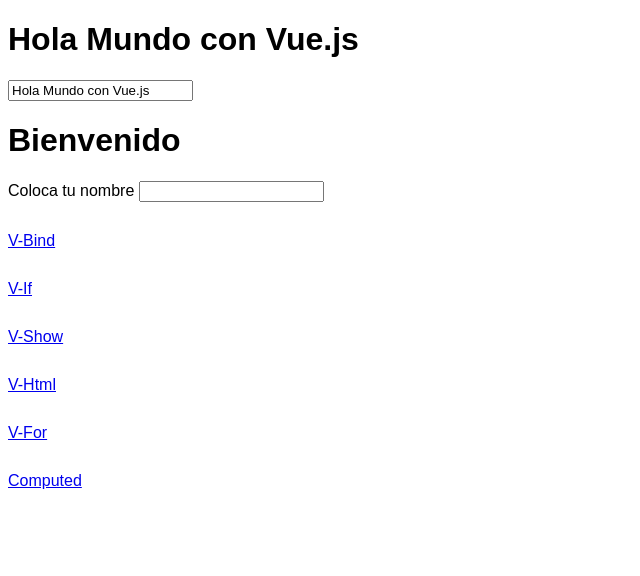
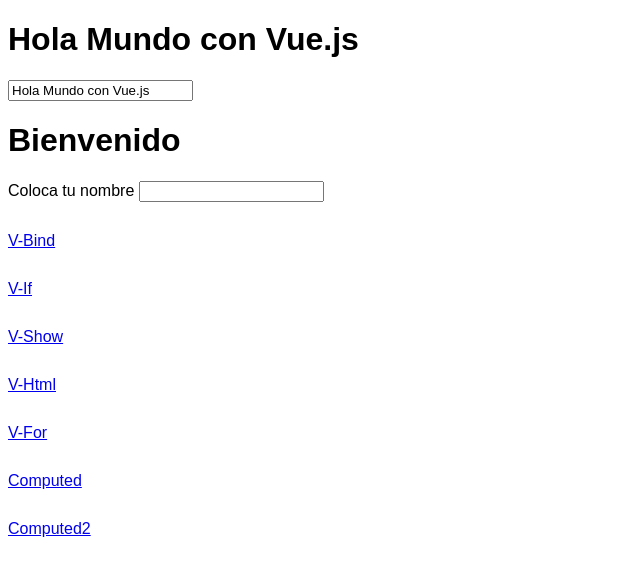
Before and after one commit to YzakV/CursoVue, a plain HTML site: page index.html in a window 1280 px wide. Shown: the whole page, without its empty margins (0-640 px from the left). Drawn offline with nearby package versions, Linux system fonts and the light colour scheme.

Commit message:
Se indexa Computed2

```diff
--- a/index.html
+++ b/index.html
@@ -25,6 +25,7 @@
       <a class="enlaces" href="v-html.html">V-Html</a>
       <a class="enlaces" href="v-for.html">V-For</a>
       <a class="enlaces" href="computed.html">Computed</a>
+      <a class="enlaces" href="computed2.html">Computed2</a>
       <script src="https://cdn.jsdelivr.net/npm/vue/dist/vue.js"></script>
       <script>
          const app = new Vue({
```
